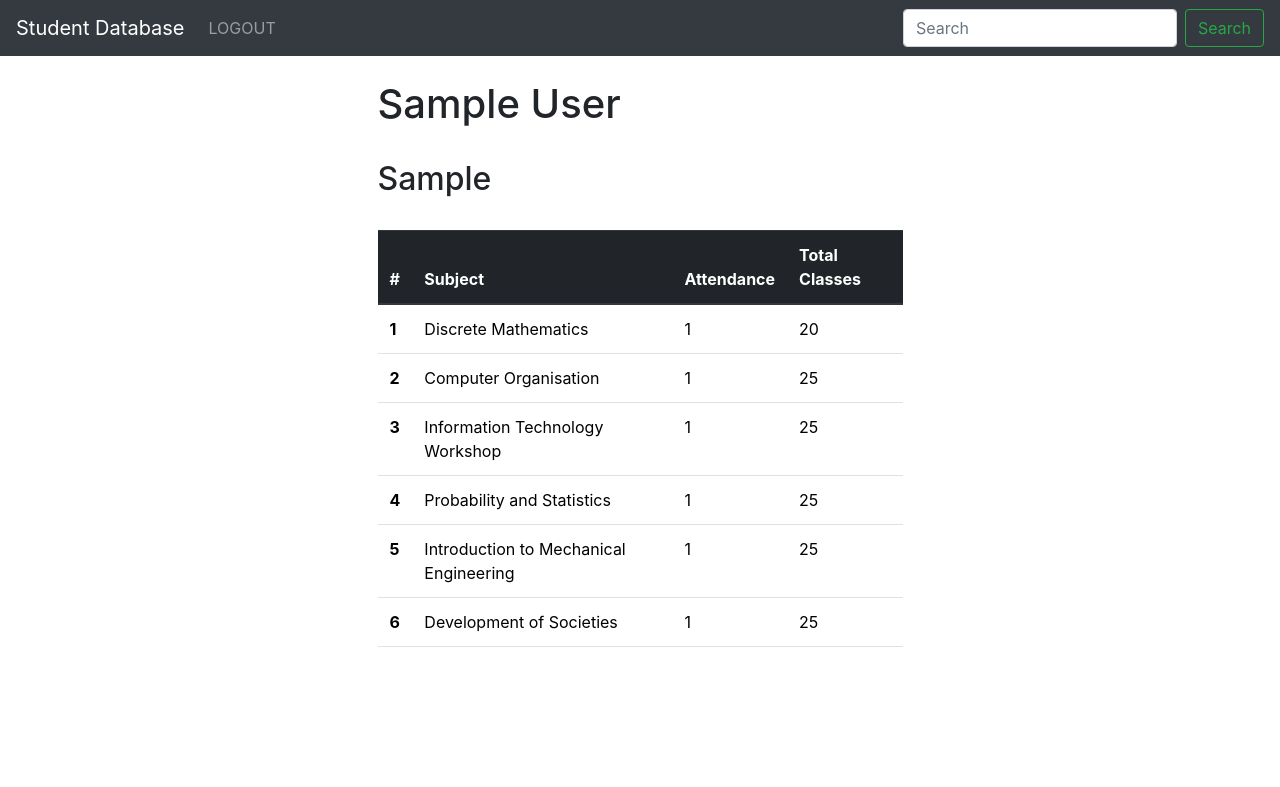
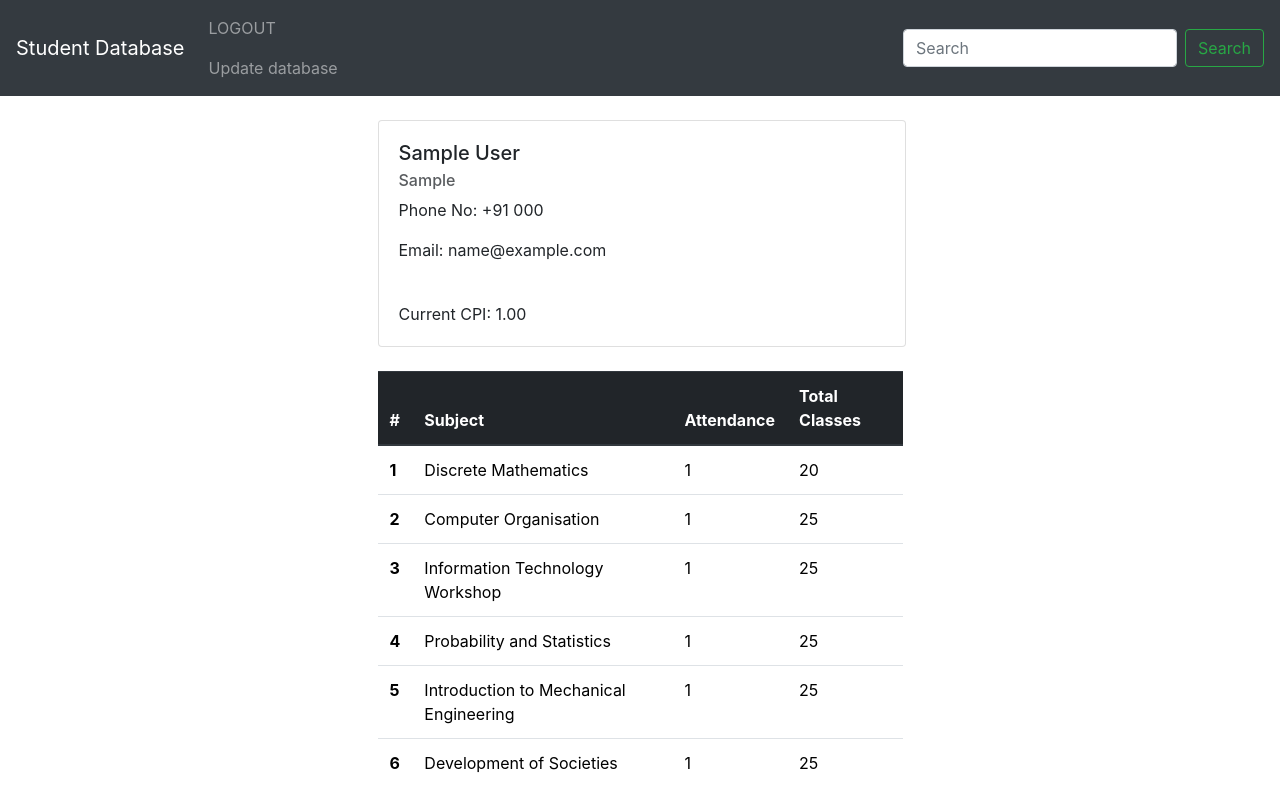
Before and after one commit to StoneCoder123/student-database-django, a Django app: a page that uses roster/templates/base.html in a window 1280 px wide. Shown: the top 787 px of the page. Before the commit the page ends 647 px from the top, so only its background shows below. Run offline with Django 4.2, Linux system fonts and the light colour scheme; a user stored in the database is signed in; tables that the repository leaves empty hold one stand-in row (values such as "Sample post"); some libraries are stand-ins or nearby versions.

Commit message:
final touches

```diff
--- a/roster/models.py
+++ b/roster/models.py
@@ -9,13 +9,13 @@ class Record(models.Model):
     rollno = models.CharField(max_length=50)
     email = models.EmailField(max_length=50)
     phone = models.CharField(max_length=50)
-    CPI = models.DecimalField(max_digits=10, decimal_places=2)
-    CSE_205 = models.DecimalField(max_digits=10, decimal_places=0)
-    ME_102 = models.DecimalField(max_digits=10, decimal_places=0)
-    CSO_204 = models.DecimalField(max_digits=10, decimal_places=0)
-    CSO_211 = models.DecimalField(max_digits=10, decimal_places=0)
-    DOS = models.DecimalField(max_digits=10, decimal_places=0)
-    MA_202 = models.DecimalField(max_digits=10, decimal_places=0)
+    CPI = models.DecimalField(max_digits=10, decimal_places=2, default=0.00)
+    CSE_205 = models.DecimalField(max_digits=10, decimal_places=0, default=0)
+    ME_102 = models.DecimalField(max_digits=10, decimal_places=0, default=0)
+    CSO_204 = models.DecimalField(max_digits=10, decimal_places=0, default=0)
+    CSO_211 = models.DecimalField(max_digits=10, decimal_places=0, default=0)
+    DOS = models.DecimalField(max_digits=10, decimal_places=0, default=0)
+    MA_202 = models.DecimalField(max_digits=10, decimal_places=0, default=0)
 
     def __str__(self) -> str:
         return (f"{self.first_name} {self.last_name} {self.rollno}")
--- a/roster/templates/navbar.html
+++ b/roster/templates/navbar.html
@@ -1,6 +1,7 @@
 <nav class="navbar navbar-expand-lg navbar-dark bg-dark">
     <a class="navbar-brand" href="{% url 'home' %}">Student Database</a>
-  <button class="navbar-toggler" type="button" data-toggle="collapse" data-target="#navbarSupportedContent" aria-controls="navbarSupportedContent" aria-expanded="false" aria-label="Toggle navigation">
+    <button class="navbar-toggler" type="button" data-toggle="collapse" data-target="#navbarSupportedContent"
+        aria-controls="navbarSupportedContent" aria-expanded="false" aria-label="Toggle navigation">
         <span class="navbar-toggler-icon"></span>
     </button>
 
@@ -20,11 +21,17 @@
 
                 {% endif %}
 
+                {% if user.is_superuser %}
+                <a class="nav-link" href='/admin'>Update database</a>
+                {% endif %}
+
+
+
 
 
         </ul>
-    <form class="form-inline my-2 my-lg-0">
-      <input class="form-control mr-sm-2" type="search" placeholder="Search" aria-label="Search">
+        <form class="form-inline my-2 my-lg-0" action="{% url 'search' %}">
+            <input class="form-control mr-sm-2" type="search" placeholder="Search" aria-label="Search" name="search">
             <button class="btn btn-outline-success my-2 my-sm-0" type="submit">Search</button>
         </form>
     </div>
--- a/roster/templates/profile.html
+++ b/roster/templates/profile.html
@@ -5,9 +5,29 @@
 {% if user.is_authenticated %}
 <div class="col-md-6 offset-md-3">
 
-        <h1>{{record.first_name}} {{record.last_name}}</h1>
+
+    <div class="card" style="width: 33rem;">
+        <div class="card-body">
+            <h5 class="card-title">{{record.first_name}} {{record.last_name}}</h5>
+            <h6 class="card-subtitle mb-2 text-body-secondary">{{record.rollno}}</h6>
+            <p class="card-text">Phone No: +91 {{record.phone}}</p>
+            <p class="card-text">Email: {{record.email}}</p>
             <br />
-        <h2>{{record.rollno}}</h2>
+            <p class="card-text">Current CPI: {{record.CPI}}</p>
+
+
+            <!-- <a href="#" class="card-link">Card link</a>
+            <a href="#" class="card-link">Another link</a> -->
+        </div>
+    </div>
+    <!--
+    <h1></h1>
+    <br />
+    <h2></h2>
+    <br />
+    <p></p>
+
+    <p>Email: {{record.email}}</p> -->
 
     <br />
 
--- a/roster/urls.py
+++ b/roster/urls.py
@@ -9,5 +9,7 @@ urlpatterns = [
 
     path('logout/', views.logout_user, name='logout'),
     path('register/', views.register_user, name='register'),
+    path('search/', views.search, name='search'),
+    path('update/', views.update, name='update')
 
 ]
--- a/roster/views.py
+++ b/roster/views.py
@@ -3,6 +3,7 @@ from django.contrib.auth import authenticate, login, logout
 from django.contrib import messages
 from .forms import SignUpForm
 from .models import Record
+from django.db.models import Q
 
 
 def home(request):
@@ -65,3 +66,20 @@ def user_profile(request, pk):
     else:
         messages.success(request, "You must log in to view profile")
         redirect('home.html')
+
+
+def search(request):
+    search = request.GET.get('search')
+    print(search)
+
+    if not search == None:
+        x = search.split(" ")
+        res = Record.objects.filter(
+            (Q(first_name=search) | Q(last_name=search)) | Q(rollno=search) | (Q(last_name=x[min(len(x)-1, 1)]) & Q(first_name=x[0])))
+
+        return render(request, 'home.html', {'record': res})
+    return redirect('home')
+
+
+def update(request):
+    redirect('admin')
```
Also changed, not shown: roster/templates/base.html (+19 -6 lines), roster/templates/home.html (+13 -4 lines), roster/migrations/0002_alter_record_cpi_alter_record_cse_205_and_more.py (added), roster/templates/register.html (indentation only). Lines whose indentation alone changed are shown as unchanged.
